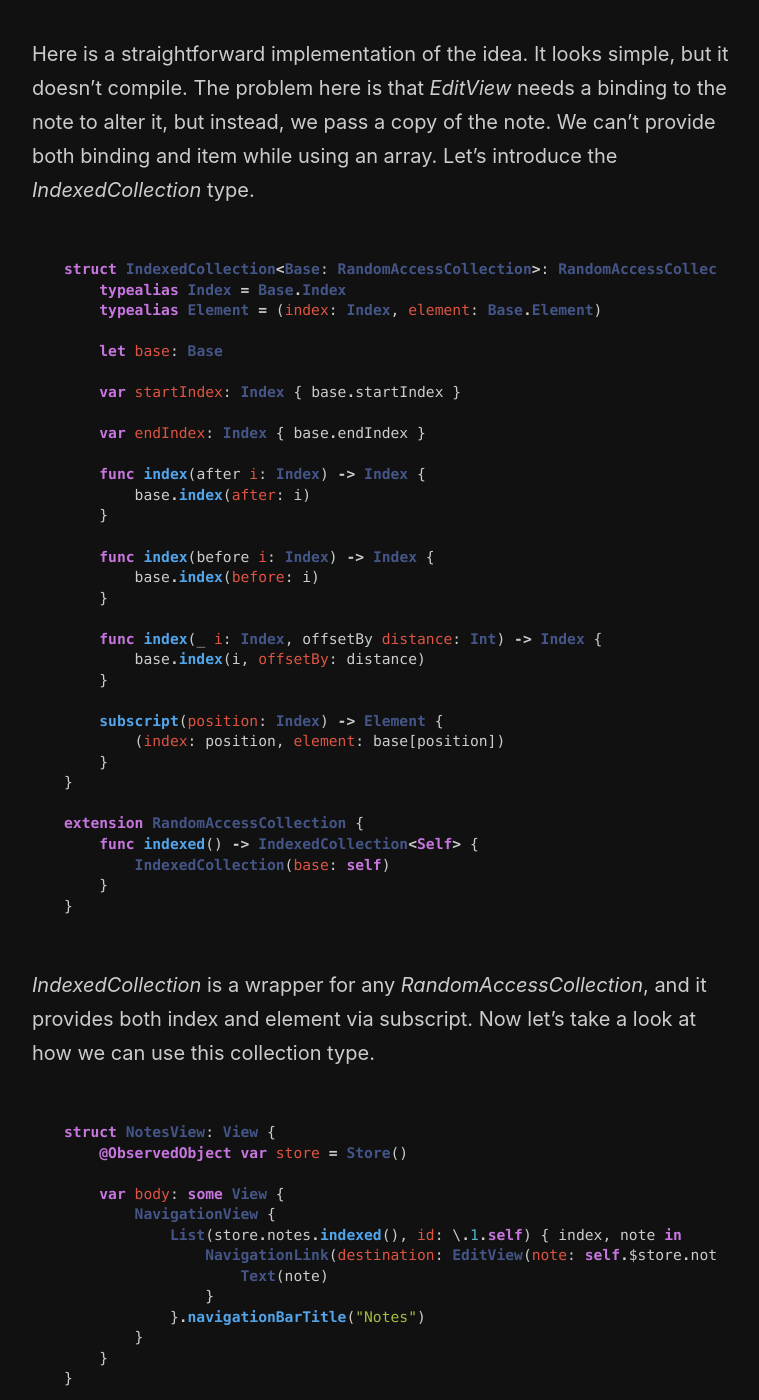
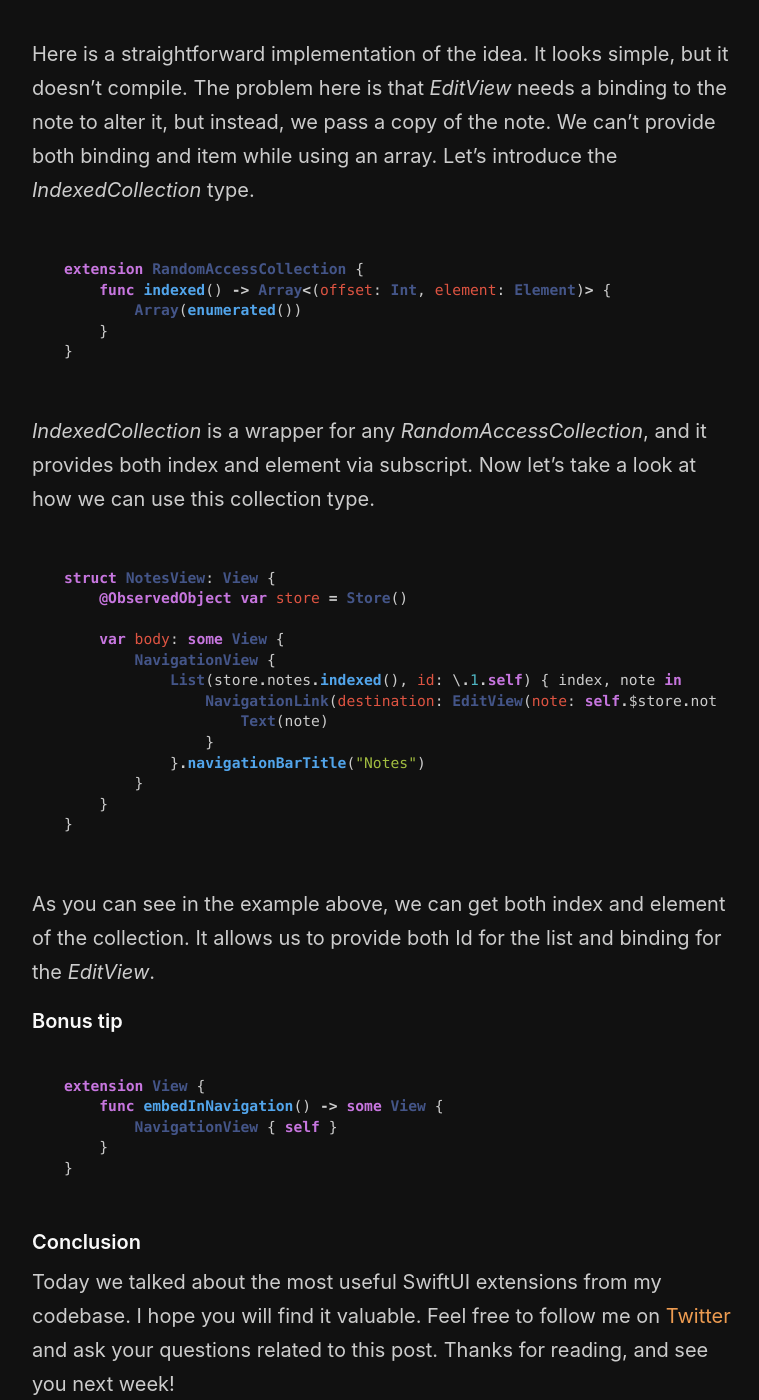
Before and after one commit to mecid/mecid.github.io, a Jekyll site: the page built from _posts/2019-12-04-must-have-swiftui-extensions.md, in a window 1280 px wide and 1400 px high, scrolled down 3873 px. Shown: the whole window, without its empty margins (258-1017 px from the left). Built offline with Jekyll 4.4.1, drawn with Linux system fonts in a browser that asks for light colours.

Commit message:
Update 2019-12-04-must-have-swiftui-extensions.md

````diff
--- a/_posts/2019-12-04-must-have-swiftui-extensions.md
+++ b/_posts/2019-12-04-must-have-swiftui-extensions.md
@@ -138,36 +138,9 @@ struct EditView: View {
 Here is a straightforward implementation of the idea. It looks simple, but it doesn't compile. The problem here is that *EditView* needs a binding to the note to alter it, but instead, we pass a copy of the note. We can't provide both binding and item while using an array. Let's introduce the *IndexedCollection* type.
 
 ```swift
-struct IndexedCollection<Base: RandomAccessCollection>: RandomAccessCollection {
-    typealias Index = Base.Index
-    typealias Element = (index: Index, element: Base.Element)
-
-    let base: Base
-
-    var startIndex: Index { base.startIndex }
-
-    var endIndex: Index { base.endIndex }
-
-    func index(after i: Index) -> Index {
-        base.index(after: i)
-    }
-
-    func index(before i: Index) -> Index {
-        base.index(before: i)
-    }
-
-    func index(_ i: Index, offsetBy distance: Int) -> Index {
-        base.index(i, offsetBy: distance)
-    }
-
-    subscript(position: Index) -> Element {
-        (index: position, element: base[position])
-    }
-}
-
 extension RandomAccessCollection {
-    func indexed() -> IndexedCollection<Self> {
-        IndexedCollection(base: self)
+    func indexed() -> Array<(offset: Int, element: Element)> {
+        Array(enumerated())
     }
 }
 ```
````
